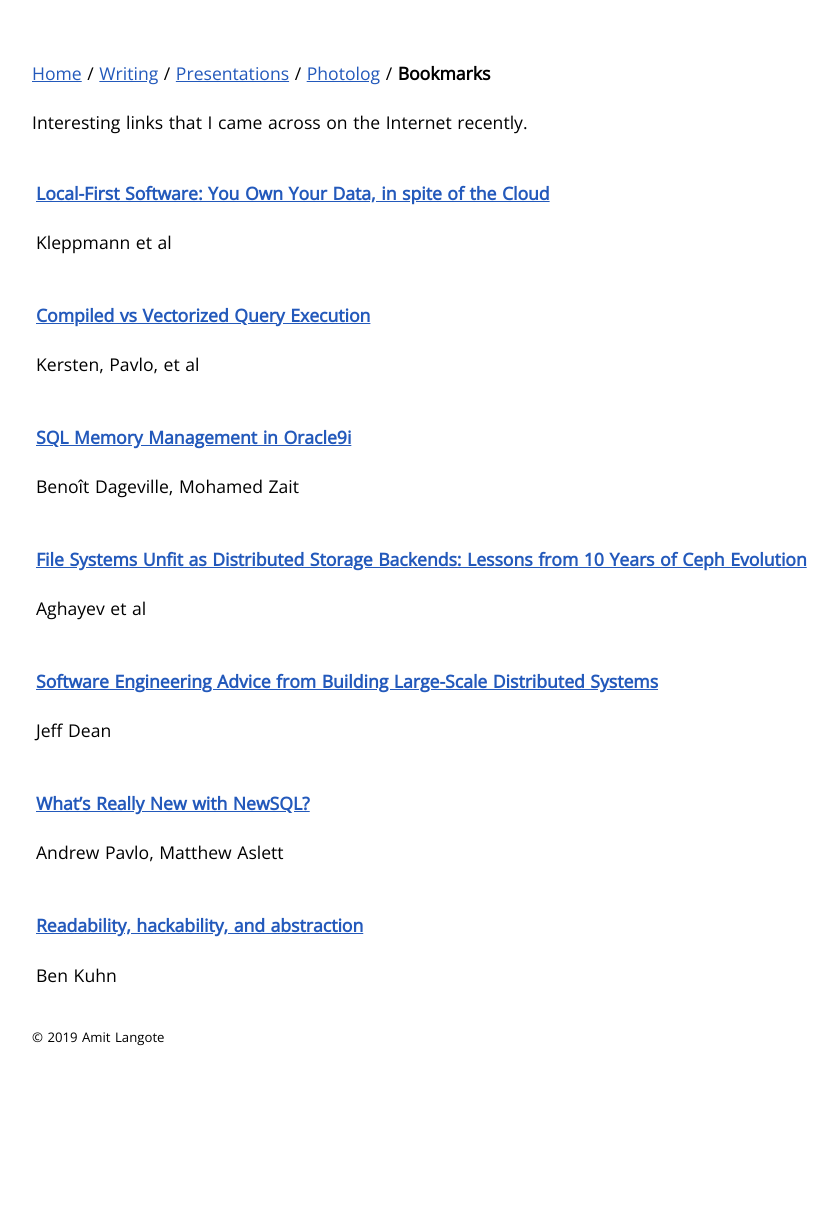
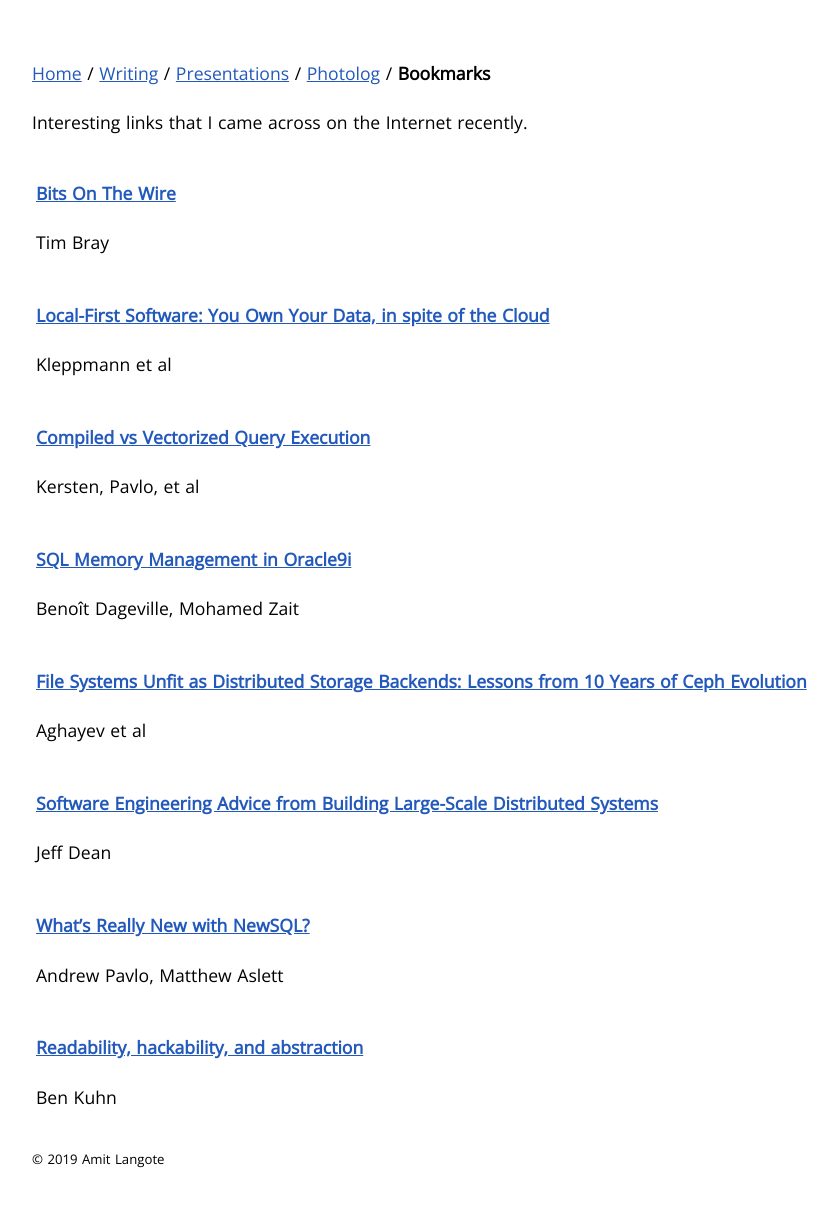
Before and after one commit to amitlan/website, a Jekyll site: the page built from bookmarks/index.md, in a window 1280 px wide. Shown: the whole page, without its empty margins (208-1046 px from the left). Built offline with Jekyll 4.4.1, drawn with Linux system fonts in a browser that asks for light colours; before the commit the page ends 1103 px from its top, so only the background shows below that.

Commit message:
bookmarks: tim bray's opinions on JSON, ProtoBuf

```diff
--- a/bookmarks/index.md
+++ b/bookmarks/index.md
@@ -7,6 +7,8 @@ layout: default
 Interesting links that I came across on the Internet recently.
 
 <table>
+  <tr><td><p><a href="https://www.tbray.org/ongoing/When/201x/2019/11/17/Bits-On-the-Wire"><b>Bits On The Wire </b></a></p><p>Tim Bray</p></td></tr>
+
   <tr><td><p><a href="https://martin.kleppmann.com/papers/local-first.pdf"><b>Local-First Software: You Own Your Data, in spite of the Cloud</b></a></p><p>Kleppmann et al</p></td></tr>
 
   <tr><td><p><a href="http://www.vldb.org/pvldb/vol11/p2209-kersten.pdf"><b>Compiled vs Vectorized Query Execution</b></a></p><p>Kersten, Pavlo, et al</p></td></tr>
```
